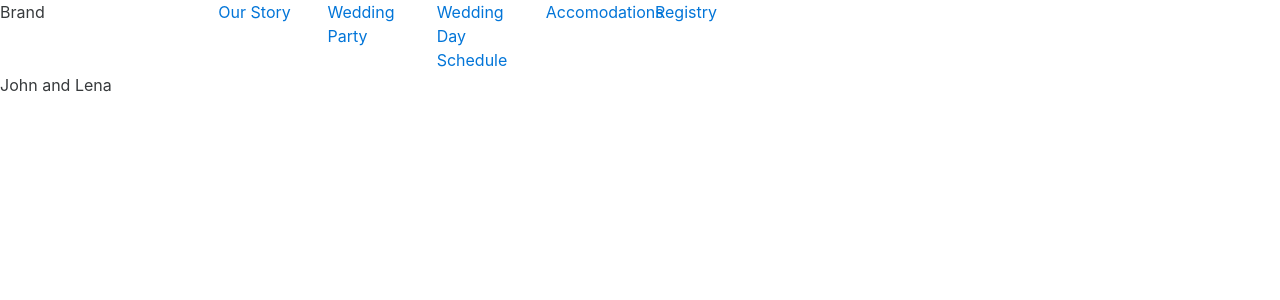
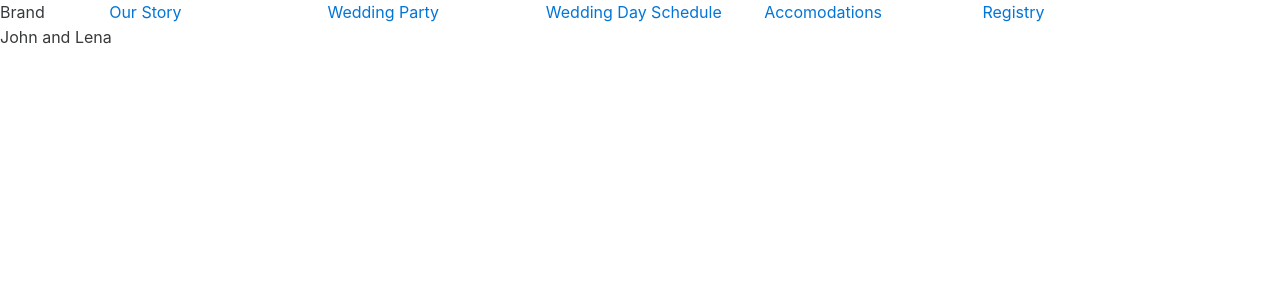
Before and after one commit to johntcarroll/wedding, a PHP site: page /home/index.php in a window 1280 px wide. Shown: the top 300 px of the page. Run offline with PHP 8.4, Linux system fonts and the light colour scheme.

Commit message:
formatting

```diff
--- a/layout/header.php
+++ b/layout/header.php
@@ -18,22 +18,22 @@
         <div class='row top-nav'>
             <div class='col-md-12 hidden-sm-down'>
                 <div class='row'>
-                    <div class='col-md-2 col-md-offset-1'>
+                    <div class='col-md-1 col-md-offset-1'>
                         Brand
                     </div>
-                    <div class='col-md-1 big-nav-link'>
+                    <div class='col-md-2 big-nav-link'>
                         <a href='<?php echo $root; ?>story/'>Our Story</a>
                     </div>
-                    <div class='col-md-1 big-nav-link'>
+                    <div class='col-md-2 big-nav-link'>
                         <a href='<?php echo $root; ?>party/'>Wedding Party</a>
                     </div>
-                    <div class='col-md-1 big-nav-link'>
+                    <div class='col-md-2 big-nav-link'>
                         <a href='<?php echo $root; ?>schedule/'>Wedding Day Schedule</a>
                     </div>
-                    <div class='col-md-1 big-nav-link'>
+                    <div class='col-md-2 big-nav-link'>
                         <a href='<?php echo $root; ?>accomodations/'>Accomodations</a>
                     </div>
-                    <div class='col-md-1 big-nav-link'>
+                    <div class='col-md-2 big-nav-link'>
                         <a href='<?php echo $root; ?>registry/'>Registry</a>
                     </div>
                 </div>
```
